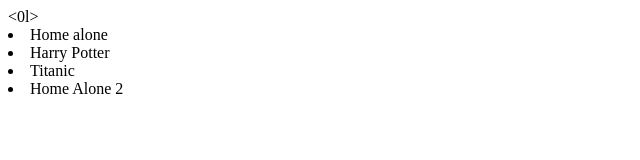
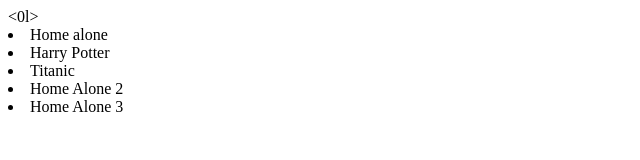
Before and after one commit to soniathephoenix/my-first-gh-repo-test, a plain HTML site: page my-first-git/index.html in a window 1280 px wide. Shown: the full height of the page, 0-640 px from the left. Drawn offline with Linux system fonts and the light colour scheme.

Commit message:
add another film

```diff
--- a/my-first-git/index.html
+++ b/my-first-git/index.html
@@ -11,6 +11,7 @@
         <li>Harry Potter</li>
         <li>Titanic</li>
         <li>Home Alone 2</li>
+        <li>Home Alone 3</li>
     </0l>
 </body>
 </html>
```
